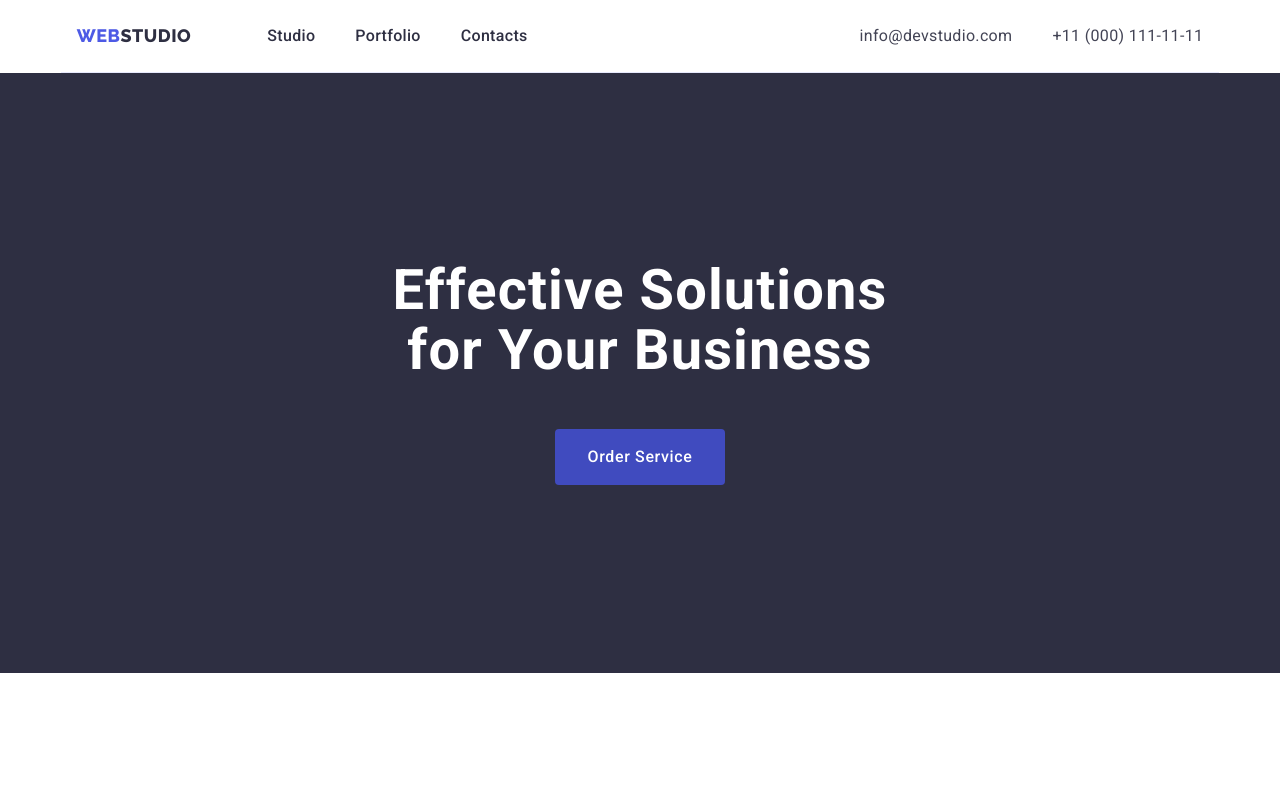
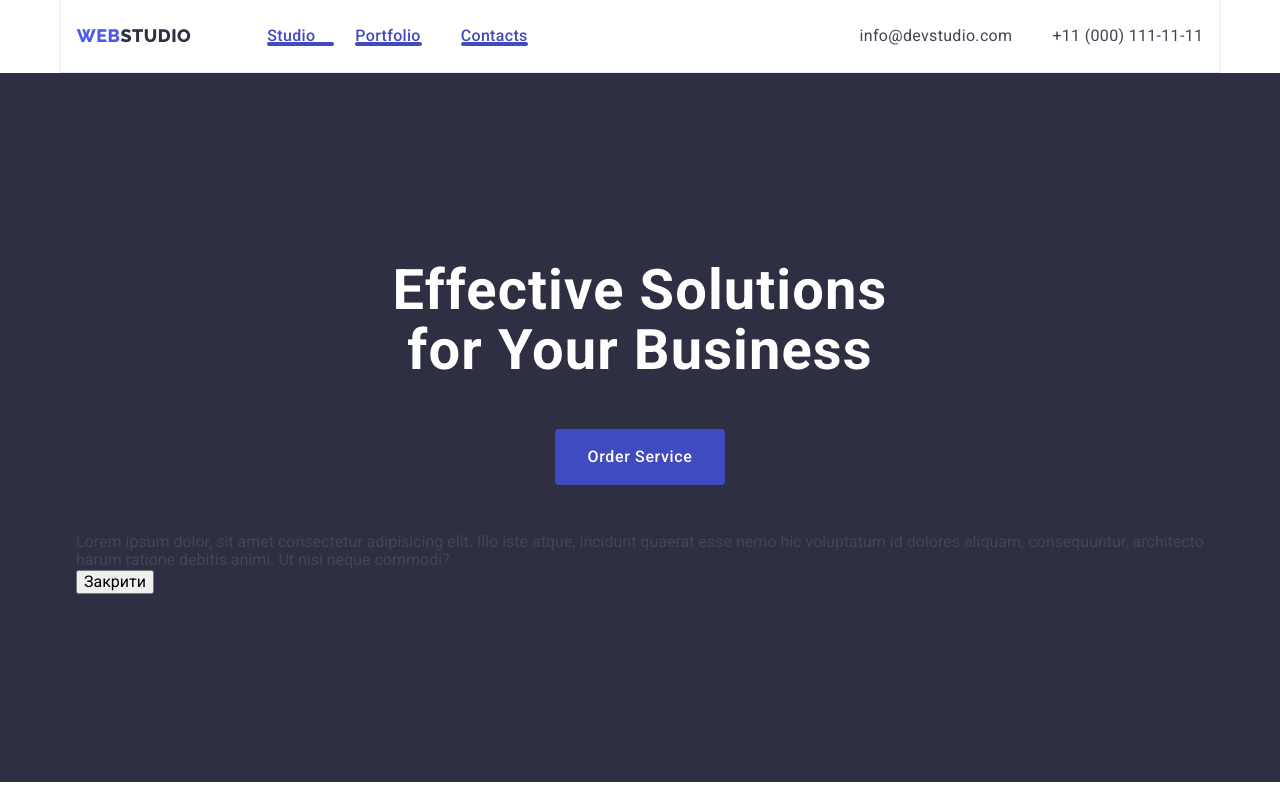
Before and after one commit to Kreal11/goit-homework-04, a plain HTML site: page index.html in a window 1280 px wide. Both pictures are taken after a click on the button "Order Service". Shown: the top 800 px of the page. Drawn offline with nearby package versions, Linux system fonts and the light colour scheme.

Commit message:
1 try update hw 04

```diff
--- a/css/styles.css
+++ b/css/styles.css
@@ -91,6 +91,8 @@ main {
   margin: 0 auto;
   padding: 24px 0px;
   border-bottom: 1px solid var(--cornflower);
+  box-shadow: 0px 2px 1px rgba(46, 47, 66, 0.08),
+    0px 1px 1px rgba(46, 47, 66, 0.16), 0px 1px 6px rgba(46, 47, 66, 0.08);
 }
 
 /* Navigation */
@@ -158,7 +160,6 @@ main {
   font-weight: 500;
   line-height: 1.5; /* 150% */
   letter-spacing: 0.02em;
-  padding: 24px 0;
 }
 
 .link-navigation:hover {
@@ -191,14 +192,22 @@ main {
 .item-navigation-container {
   display: flex;
   flex-direction: column;
-  gap: 20px;
 }
 
-.current:hover::after {
+.current {
+  position: relative;
+  color: var(--ocean-hover-focus);
+  transition: color 250ms cubic-bezier(0.4, 0, 0.2, 1);
+}
+
+.current::after {
   content: "";
+  position: absolute;
+  left: 0;
+  bottom: -1px;
   display: block;
   border-radius: 2px;
-  background: var(--ocean-hover-focus);
+  background-color: var(--ocean-hover-focus);
   width: 67px;
   height: 4px;
   transition-duration: 250ms;
@@ -212,6 +221,7 @@ main {
 }
 
 .link-contacts {
+  transition: color 250ms cubic-bezier(0.4, 0, 0.2, 1);
   text-decoration: none;
   color: var(--slate-color);
   font-family: Roboto;
--- a/index.html
+++ b/index.html
@@ -89,9 +89,20 @@ for Your Business"
           <h1 class="main-header-text">
             Effective Solutions for Your Business
           </h1>
-          <button type="button" class="order-service-button">
+          <button data-modal-open type="button" class="order-service-button">
             Order Service
           </button>
+          <div class="backdrop is-hidden" data-modal>
+            <div class="modal">
+              <p>
+                Lorem ipsum dolor, sit amet consectetur adipisicing elit. Illo
+                iste atque, incidunt quaerat esse nemo hic voluptatum id dolores
+                aliquam, consequuntur, architecto harum ratione debitis animi.
+                Ut nisi neque commodi?
+              </p>
+              <button data-modal-close>Закрити</button>
+            </div>
+          </div>
         </div>
       </section>
 
@@ -494,5 +505,7 @@ for Your Business"
         </div>
       </div>
     </footer>
+
+    <script src="./js/modal.js"></script>
   </body>
 </html>
--- /dev/null
+++ b/js/modal.js
@@ -0,0 +1,14 @@
+(() => {
+  const refs = {
+    openModalBtn: document.querySelector("[data-modal-open]"),
+    closeModalBtn: document.querySelector("[data-modal-close]"),
+    modal: document.querySelector("[data-modal]"),
+  };
+
+  refs.openModalBtn.addEventListener("click", toggleModal);
+  refs.closeModalBtn.addEventListener("click", toggleModal);
+
+  function toggleModal() {
+    refs.modal.classList.toggle("is-hidden");
+  }
+})();
```
